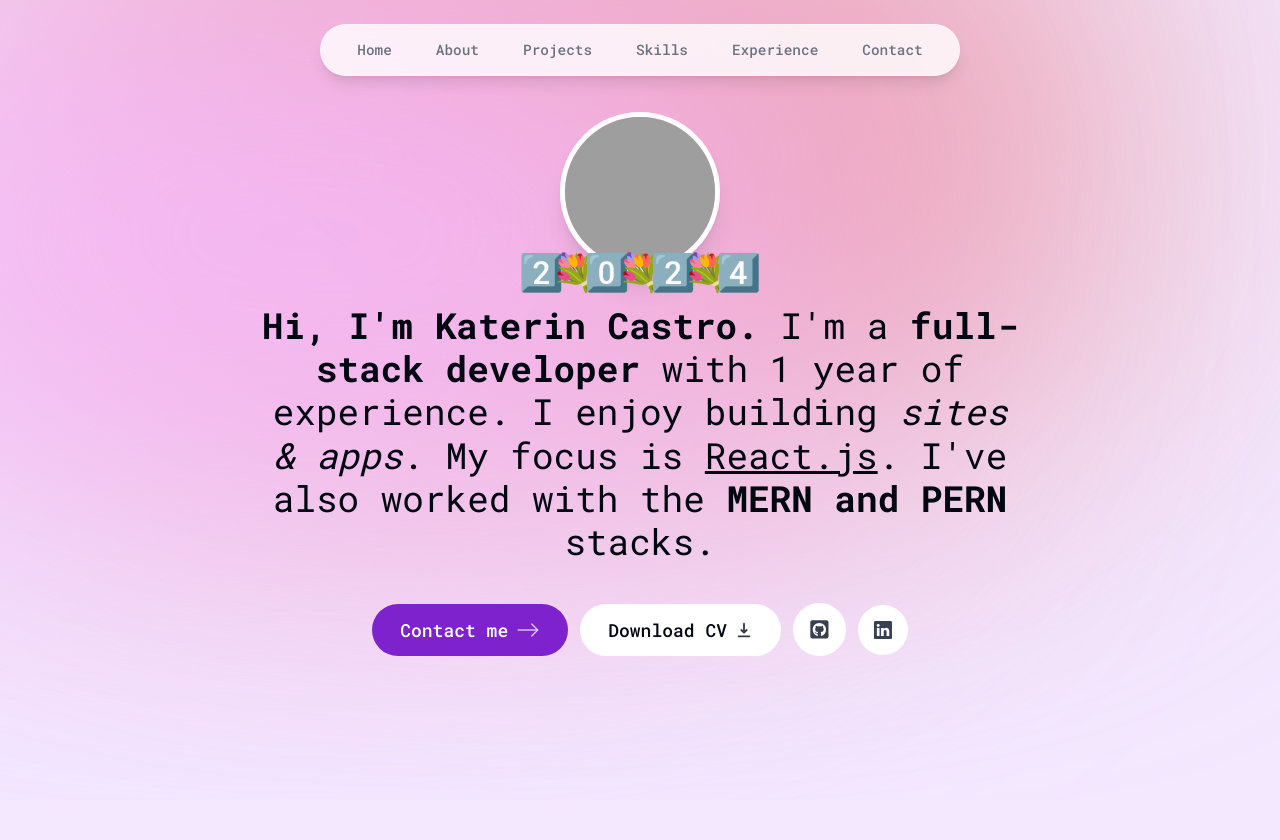
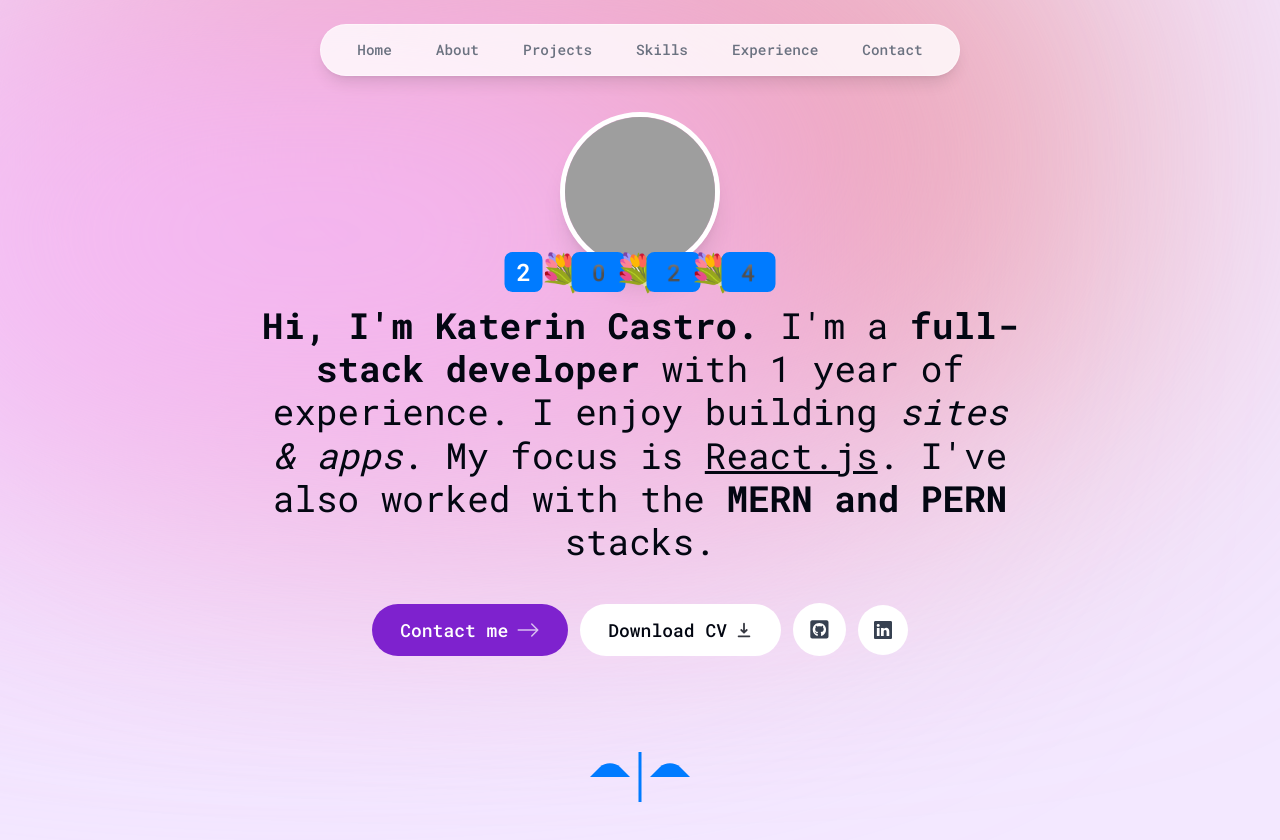
Before and after one commit to Katemoca/Portfolio-2023, a Next.js app: page / in a window 1280 px wide. Shown: the top 840 px of the page. Before the commit the page ends 800 px from the top, so only its background shows below. Built offline with nearby package versions, Linux system fonts and the light colour scheme; grey boxes are pictures that could not be loaded.

Commit message:
Added first design for the SectionDiver.tsx component.

```diff
--- a/app/page.tsx
+++ b/app/page.tsx
@@ -1,9 +1,11 @@
 import Intro from "@/components/intro";
+import SectionDivider from "@/components/section-divider";
 
 export default function Home() {
   return (
     <main className="flex flex-col items-center px-4">
       <Intro />
+      <SectionDivider />
     </main>
   );
 }
--- a/components/intro.tsx
+++ b/components/intro.tsx
@@ -39,6 +39,7 @@ export default function Intro() {
           </motion.div>
           <div className="absolute -bottom-5 left-1/2 transform -translate-x-1/2 text-4xl flex -space-x-3">
             <motion.span
+              className={` ${roboto_mono.className} bg-[#007BFF] px-3 py-1 rounded-lg mr-2 sm:text-2xl text-white font-semibold`}
               initial={{ opacity: 0, scale: 0 }}
               animate={{ opacity: 1, scale: 1 }}
               transition={{
@@ -47,7 +48,7 @@ export default function Intro() {
                 delay: 0.1,
                 duration: 0.7,
               }}>
-              2️⃣
+              2
             </motion.span>
             <motion.span
               initial={{ opacity: 0, scale: 0 }}
@@ -61,6 +62,7 @@ export default function Intro() {
               💐
             </motion.span>
             <motion.span
+              className={` ${roboto_mono.className} bg-[#007BFF] px-3 py-1 rounded-lg mr-2 sm:text-2xl text-white font-semibold`}
               initial={{ opacity: 0, scale: 0 }}
               animate={{ opacity: 1, scale: 1 }}
               transition={{
@@ -69,7 +71,7 @@ export default function Intro() {
                 delay: 0.1,
                 duration: 0.7,
               }}>
-              0️⃣
+              0️
             </motion.span>
             <motion.span
               initial={{ opacity: 0, scale: 0 }}
@@ -83,6 +85,7 @@ export default function Intro() {
               💐
             </motion.span>
             <motion.span
+              className={` ${roboto_mono.className} bg-[#007BFF] px-3 py-1 rounded-lg mr-2 sm:text-2xl text-white font-semibold`}
               initial={{ opacity: 0, scale: 0 }}
               animate={{ opacity: 1, scale: 1 }}
               transition={{
@@ -91,7 +94,7 @@ export default function Intro() {
                 delay: 0.1,
                 duration: 0.7,
               }}>
-              2️⃣
+              2️
             </motion.span>
             <motion.span
               initial={{ opacity: 0, scale: 0 }}
@@ -105,6 +108,7 @@ export default function Intro() {
               💐
             </motion.span>
             <motion.span
+              className={` ${roboto_mono.className} bg-[#007BFF] px-3 py-1 rounded-lg mr-2 sm:text-2xl text-white font-semibold`}
               initial={{ opacity: 0, scale: 0 }}
               animate={{ opacity: 1, scale: 1 }}
               transition={{
@@ -113,7 +117,7 @@ export default function Intro() {
                 delay: 0.1,
                 duration: 0.7,
               }}>
-              4️⃣
+              4️
             </motion.span>
           </div>
         </div>
--- /dev/null
+++ b/components/section-divider.tsx
@@ -0,0 +1,26 @@
+"use client";
+
+import React from "react";
+import { motion } from "framer-motion";
+
+export default function SectionDivider() {
+  return (
+    <motion.div
+      className="my-24 flex justify-center"
+      initial={{ opacity: 0, y: 100 }}
+      animate={{ opacity: 1, y: 0 }}
+      transition={{ delay: 0.125 }}>
+      <svg
+        width="100"
+        height="50"
+        viewBox="0 0 100 50"
+        xmlns="http://www.w3.org/2000/svg">
+        {/* First Wave */}
+        <path d="M0 25l10-10c5-5 15-5 20 0l10 10" fill="#007BFF" />
+        <path d="M50 0v50" stroke="#007BFF" strokeWidth="3" />
+        {/* Second Wave */}
+        <path d="M100 25l-10-10c-5-5-15-5-20 0l-10 10" fill="#007BFF" />
+      </svg>
+    </motion.div>
+  );
+}
```
